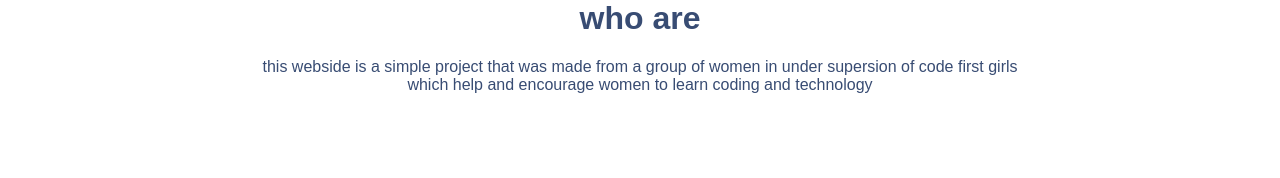
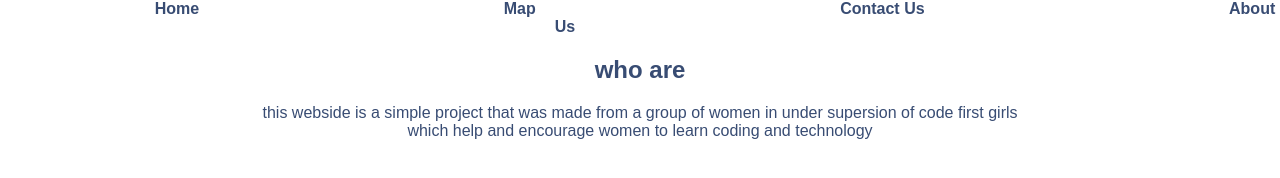
Before and after one commit to Lottie-dev/Group-1-, a plain HTML site: page About.html in a window 1280 px wide. Drawn offline with Linux system fonts and the light colour scheme.

Commit message:
Update About.html

```diff
--- a/About.html
+++ b/About.html
@@ -4,6 +4,20 @@
 
 
 
+
+        <div class="logo"></div>
+        <nav>
+            <ul>
+                <li><a href="index.html">Home</a></li>
+                <li><a href="map.html">Map  </a></li>
+
+
+
+             <li><a href="contact.html">Contact Us </a></li>
+             <li><a href="About.html">About Us  </a></li>
+
+
+            </header>
 
             <h1> who are </h1>
 
```
